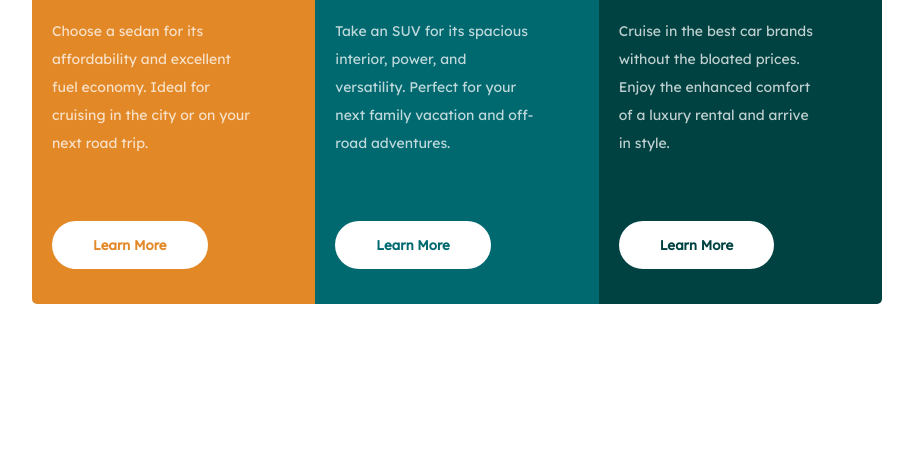
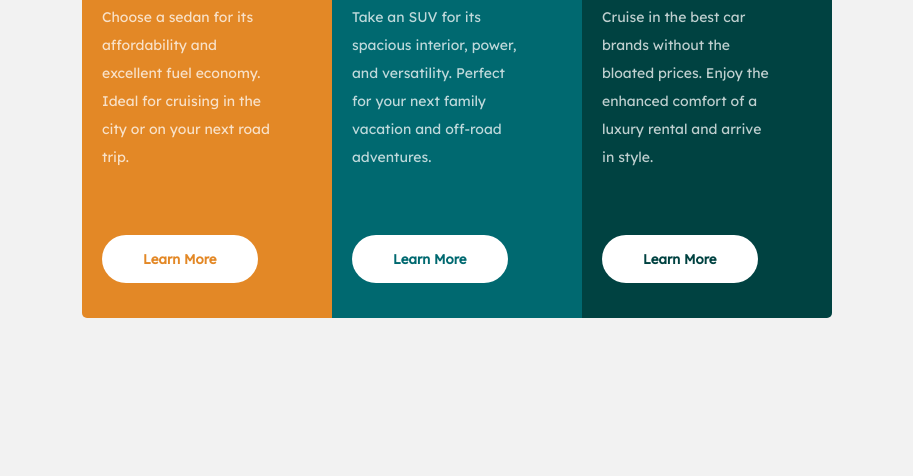
Before and after one commit to marouane-m7b/Frontend-Mentor-3-Columns, a plain HTML site: page index.html in a window 1280 px wide. Shown: the part 324-800 px from the top of the page, without its empty margins (183-1096 px from the left). Drawn offline with Linux system fonts and the light colour scheme.

Commit message:
Update style.css

```diff
--- a/css/style.css
+++ b/css/style.css
@@ -12,6 +12,7 @@ body {
   font-family: var(--font-family-one);
   padding: 0;
   margin: 0;
+  background-color: var(--bg-head-btn);
 }
 html, body {
   height: 100%;
@@ -27,10 +28,10 @@ html, body {
   vertical-align: middle;
 }
 .main {
-  width: 850px;
+  width: 750px;
   margin: auto;
   display: grid;
-  grid-template-columns: repeat(auto-fill,minmax(calc(850px / 3),1fr));
+  grid-template-columns: repeat(auto-fill,minmax(calc(750px / 3),1fr));
   border-radius: 5px;
   -webkit-border-radius: 5px;
   -moz-border-radius: 5px;
```
